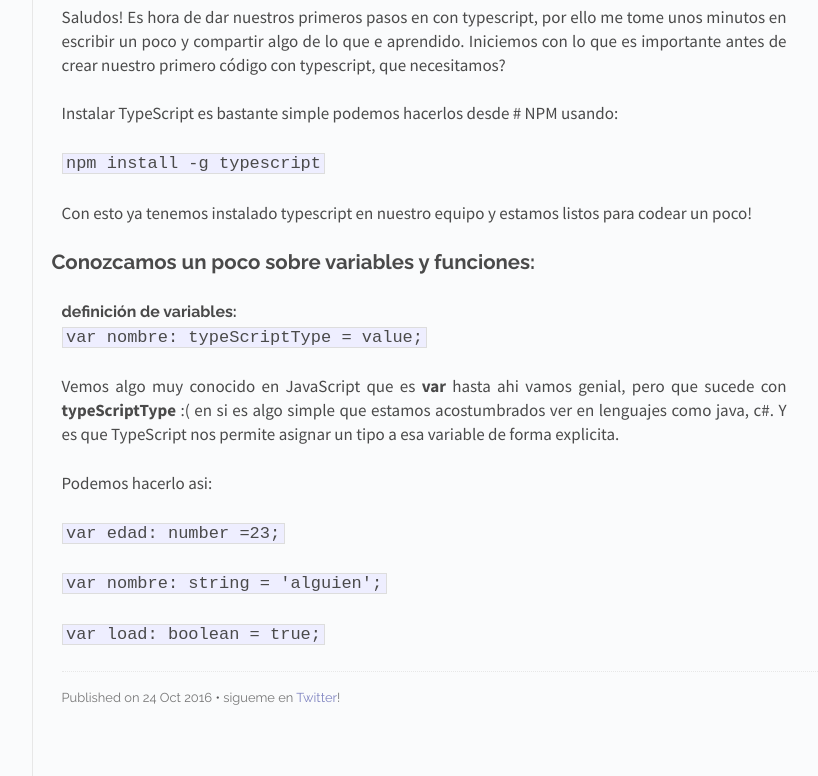
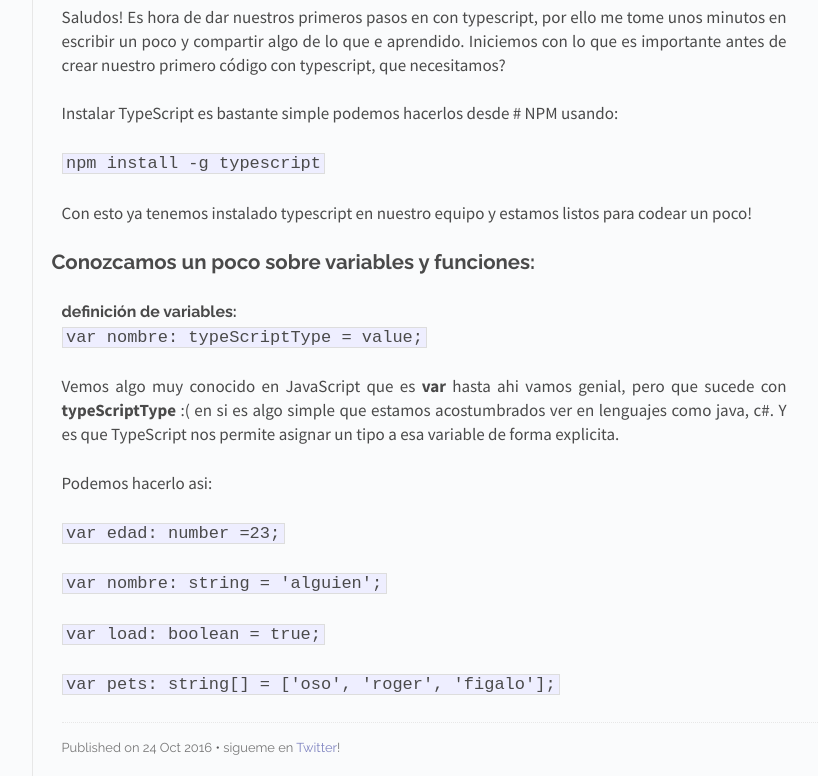
Before and after one commit to EnriqueV/Enriquev.github.io, a Jekyll site: the page built from _posts/2016-10-24-test.markdown, in a window 1280 px wide. Shown: the part 743-1519 px from the top of the page, without its empty margins (326-1144 px from the left). Built offline with Jekyll 4.4.1, drawn with Linux system fonts in a browser that asks for light colours; Markdown is read by kramdown in place of the engine named in the settings.

Commit message:
Updated Test

```diff
--- a/_posts/2016-10-24-test.markdown
+++ b/_posts/2016-10-24-test.markdown
@@ -37,3 +37,5 @@ Podemos hacerlo asi:
 `var nombre: string = 'alguien';`
 
 `var load: boolean = true;`
+
+`var pets: string[] = ['oso', 'roger', 'figalo'];`
```
